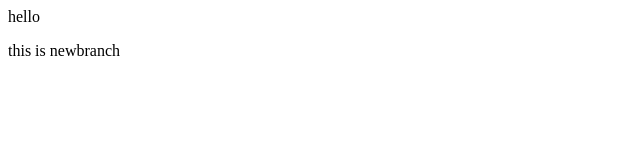
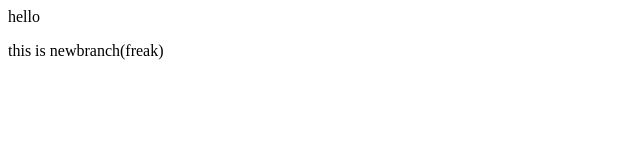
Before and after one commit to prasad999999/localrepo, a plain HTML site: page localRepo/index.html in a window 1280 px wide. Shown: the full height of the page, 0-640 px from the left. Drawn offline with Linux system fonts and the light colour scheme.

Commit message:
Add freak

```diff
--- a/localRepo/index.html
+++ b/localRepo/index.html
@@ -1,2 +1,2 @@
 <p>hello</p>
-<p>this is newbranch</p>
+<p>this is newbranch(freak)</p>
```
